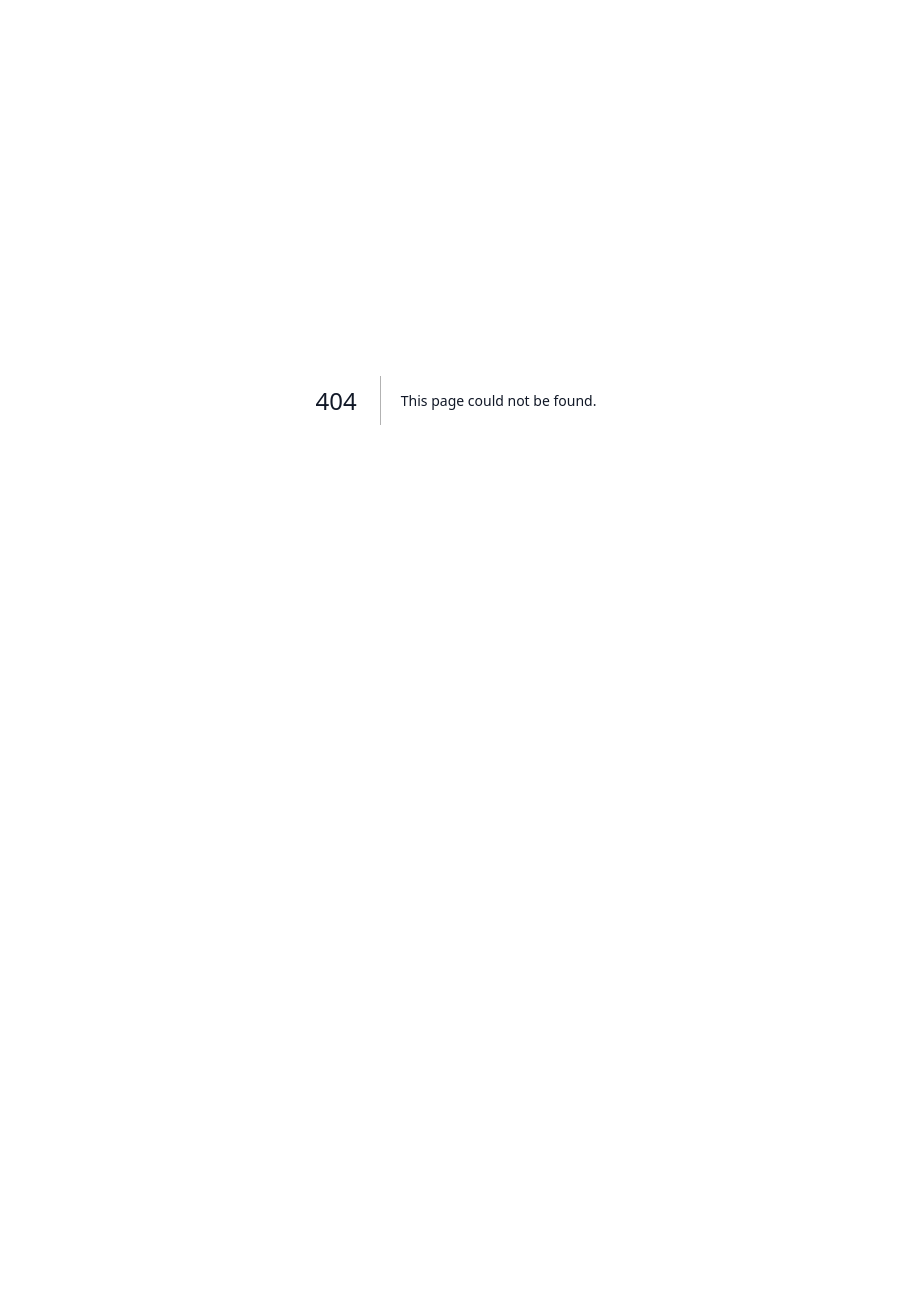
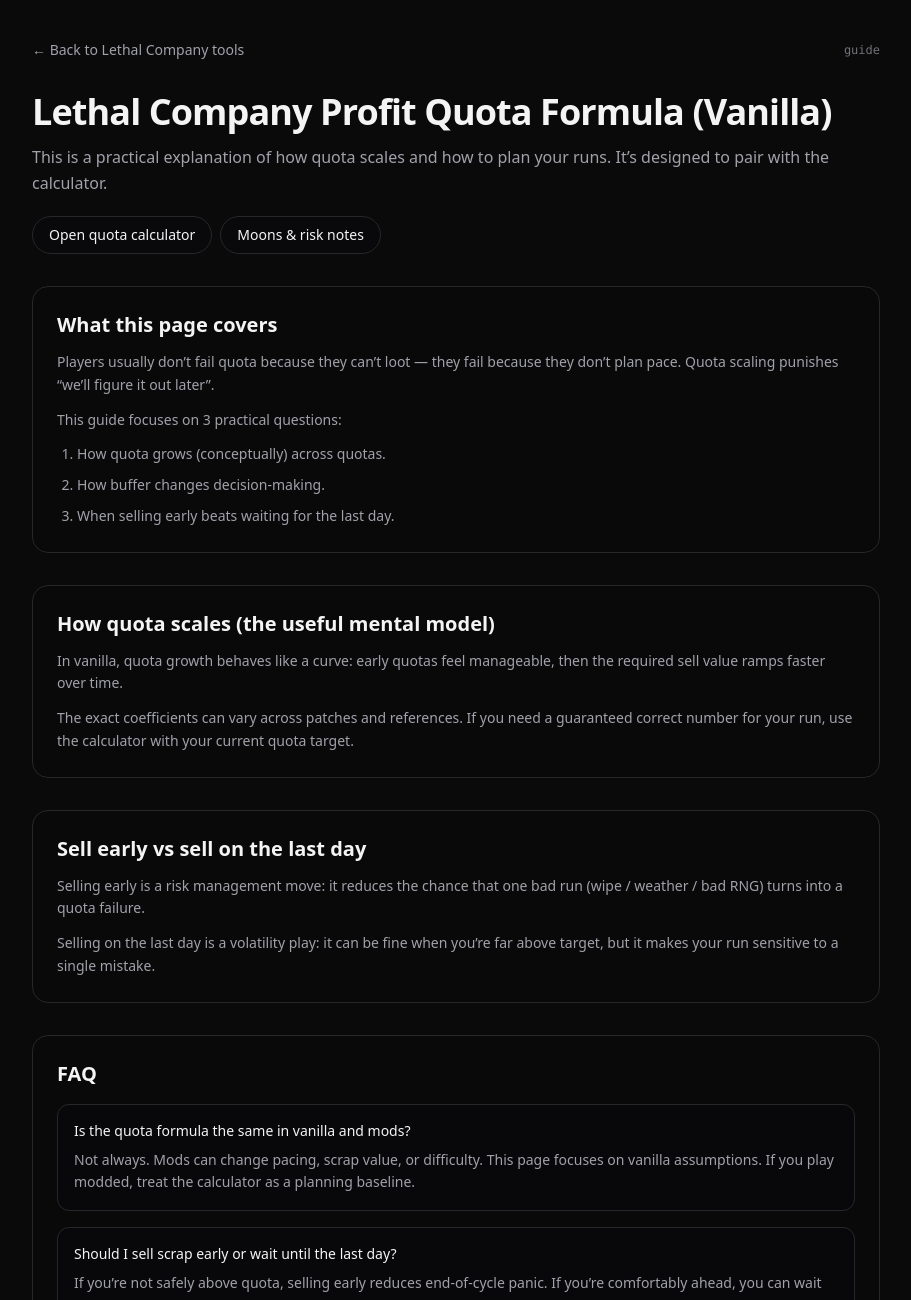
Before and after one commit to yuzhoudabaozhayujiamigou-cloud/spaceship-monster, a Next.js app: page /guides/profit-quota-formula in a window 1280 px wide. Before the commit this address had no page. Shown: the top 1300 px of the page, without its empty margins (184-1095 px from the left). Before the commit the page ends 800 px from the top, so only its background shows below. Built offline with nearby package versions, Linux system fonts and the light colour scheme.

Commit message:
Add profit quota formula guide and link from quota calculator

```diff
--- /dev/null
+++ b/app/guides/profit-quota-formula/page.tsx
@@ -0,0 +1,180 @@
+import Link from "next/link";
+
+import { buildMetadata } from "../../_seo/metadata";
+import { SITE } from "../../_seo/site";
+
+export const metadata = buildMetadata({
+  title: `Lethal Company Profit Quota Formula (Vanilla) | ${SITE.name}`,
+  description:
+    "A practical explanation of how profit quota scales in vanilla Lethal Company, what it means for planning runs, and when to sell scrap.",
+  path: "/guides/profit-quota-formula",
+});
+
+const FAQ = [
+  {
+    q: "Is the quota formula the same in vanilla and mods?",
+    a: "Not always. Mods can change pacing, scrap value, or difficulty. This page focuses on vanilla assumptions. If you play modded, treat the calculator as a planning baseline.",
+  },
+  {
+    q: "Should I sell scrap early or wait until the last day?",
+    a: "If you’re not safely above quota, selling early reduces end-of-cycle panic. If you’re comfortably ahead, you can wait and choose a sell timing that matches your risk tolerance.",
+  },
+  {
+    q: "Does moon tier change the quota formula?",
+    a: "Moon choice doesn’t change the quota formula directly, but it changes your expected scrap value and wipe risk — which is why planning buffer matters.",
+  },
+] as const;
+
+export default function ProfitQuotaFormulaGuidePage() {
+  const jsonLdFaq = {
+    "@context": "https://schema.org",
+    "@type": "FAQPage",
+    mainEntity: FAQ.map((item) => ({
+      "@type": "Question",
+      name: item.q,
+      acceptedAnswer: {
+        "@type": "Answer",
+        text: item.a,
+      },
+    })),
+  };
+
+  return (
+    <div className="min-h-screen bg-[#0a0a0a] text-zinc-100">
+      <main className="mx-auto w-full max-w-4xl px-4 py-10 sm:px-6">
+        <script
+          type="application/ld+json"
+          dangerouslySetInnerHTML={{ __html: JSON.stringify(jsonLdFaq) }}
+        />
+
+        <div className="mb-8 flex items-center justify-between gap-3">
+          <Link
+            href="/tools/lethal-company/"
+            className="text-sm text-zinc-400 hover:text-zinc-100 transition-colors"
+          >
+            ← Back to Lethal Company tools
+          </Link>
+          <div className="hidden sm:block text-xs font-mono text-zinc-500">guide</div>
+        </div>
+
+        <header className="mb-8">
+          <h1 className="text-3xl sm:text-4xl font-semibold tracking-tight">
+            Lethal Company Profit Quota Formula (Vanilla)
+          </h1>
+          <p className="mt-3 text-zinc-400 leading-relaxed">
+            This is a practical explanation of how quota scales and how to plan your runs.
+            It’s designed to pair with the calculator.
+          </p>
+
+          <div className="mt-5 flex flex-wrap gap-2">
+            <Link
+              href="/tools/lethal-company/quota-calculator"
+              className="inline-flex items-center rounded-full border border-zinc-800 bg-zinc-950 px-4 py-2 text-sm text-zinc-100 hover:border-zinc-700"
+            >
+              Open quota calculator
+            </Link>
+            <Link
+              href="/tools/lethal-company/moons"
+              className="inline-flex items-center rounded-full border border-zinc-800 bg-zinc-950 px-4 py-2 text-sm text-zinc-100 hover:border-zinc-700"
+            >
+              Moons & risk notes
+            </Link>
+          </div>
+        </header>
+
+        <section className="rounded-2xl border border-zinc-800 bg-zinc-950/40 p-6">
+          <h2 className="text-xl font-semibold">What this page covers</h2>
+          <div className="mt-3 space-y-3 text-sm text-zinc-400 leading-relaxed">
+            <p>
+              Players usually don’t fail quota because they can’t loot — they fail because they don’t plan pace.
+              Quota scaling punishes “we’ll figure it out later”.
+            </p>
+            <p>
+              This guide focuses on 3 practical questions:
+            </p>
+            <ol className="list-decimal pl-5 space-y-2">
+              <li>How quota grows (conceptually) across quotas.</li>
+              <li>How buffer changes decision-making.</li>
+              <li>When selling early beats waiting for the last day.</li>
+            </ol>
+          </div>
+        </section>
+
+        <section className="mt-8 rounded-2xl border border-zinc-800 bg-zinc-950/40 p-6">
+          <h2 className="text-xl font-semibold">How quota scales (the useful mental model)</h2>
+          <div className="mt-3 space-y-3 text-sm text-zinc-400 leading-relaxed">
+            <p>
+              In vanilla, quota growth behaves like a curve: early quotas feel manageable,
+              then the required sell value ramps faster over time.
+            </p>
+            <p>
+              The exact coefficients can vary across patches and references.
+              If you need a guaranteed correct number for your run, use the calculator with your current quota target.
+            </p>
+          </div>
+        </section>
+
+        <section className="mt-8 rounded-2xl border border-zinc-800 bg-zinc-950/40 p-6">
+          <h2 className="text-xl font-semibold">Sell early vs sell on the last day</h2>
+          <div className="mt-3 space-y-3 text-sm text-zinc-400 leading-relaxed">
+            <p>
+              Selling early is a risk management move: it reduces the chance that one bad run (wipe / weather / bad RNG)
+              turns into a quota failure.
+            </p>
+            <p>
+              Selling on the last day is a volatility play: it can be fine when you’re far above target,
+              but it makes your run sensitive to a single mistake.
+            </p>
+          </div>
+        </section>
+
+        <section className="mt-8 rounded-2xl border border-zinc-800 bg-zinc-950/40 p-6">
+          <h2 className="text-xl font-semibold">FAQ</h2>
+          <div className="mt-4 space-y-4">
+            {FAQ.map((item) => (
+              <div key={item.q} className="rounded-xl border border-zinc-800 bg-zinc-950/50 p-4">
+                <div className="text-sm font-medium text-zinc-100">{item.q}</div>
+                <div className="mt-2 text-sm text-zinc-400 leading-relaxed">{item.a}</div>
+              </div>
+            ))}
+          </div>
+        </section>
+
+        <section className="mt-8 rounded-2xl border border-zinc-800 bg-zinc-950/40 p-6">
+          <h2 className="text-xl font-semibold">Next steps</h2>
+          <div className="mt-3 space-y-3 text-sm text-zinc-400 leading-relaxed">
+            <p>
+              Use the calculator to set a realistic plan, then refine it by moon choice and your team’s consistency.
+            </p>
+            <ul className="list-disc pl-5 space-y-2">
+              <li>
+                <Link
+                  className="text-zinc-100 underline decoration-zinc-600 hover:decoration-zinc-300"
+                  href="/tools/lethal-company/quota-calculator"
+                >
+                  Quota calculator
+                </Link>
+              </li>
+              <li>
+                <Link
+                  className="text-zinc-100 underline decoration-zinc-600 hover:decoration-zinc-300"
+                  href="/tools/lethal-company/terminal-commands"
+                >
+                  Terminal commands
+                </Link>
+              </li>
+              <li>
+                <Link
+                  className="text-zinc-100 underline decoration-zinc-600 hover:decoration-zinc-300"
+                  href="/tools/lethal-company/moons"
+                >
+                  Moons
+                </Link>
+              </li>
+            </ul>
+          </div>
+        </section>
+      </main>
+    </div>
+  );
+}
--- a/app/tools/lethal-company/quota-calculator/page.tsx
+++ b/app/tools/lethal-company/quota-calculator/page.tsx
@@ -133,6 +133,12 @@
               className="inline-flex items-center rounded-full border border-zinc-800 bg-zinc-950 px-4 py-2 text-sm text-zinc-100 hover:border-zinc-700"
             >
               Terminal commands
+            </Link>
+            <Link
+              href="/guides/profit-quota-formula"
+              className="inline-flex items-center rounded-full border border-zinc-800 bg-zinc-950 px-4 py-2 text-sm text-zinc-100 hover:border-zinc-700"
+            >
+              Quota formula (guide)
             </Link>
             <Link
               href="/tools/lethal-company/moons"
```
